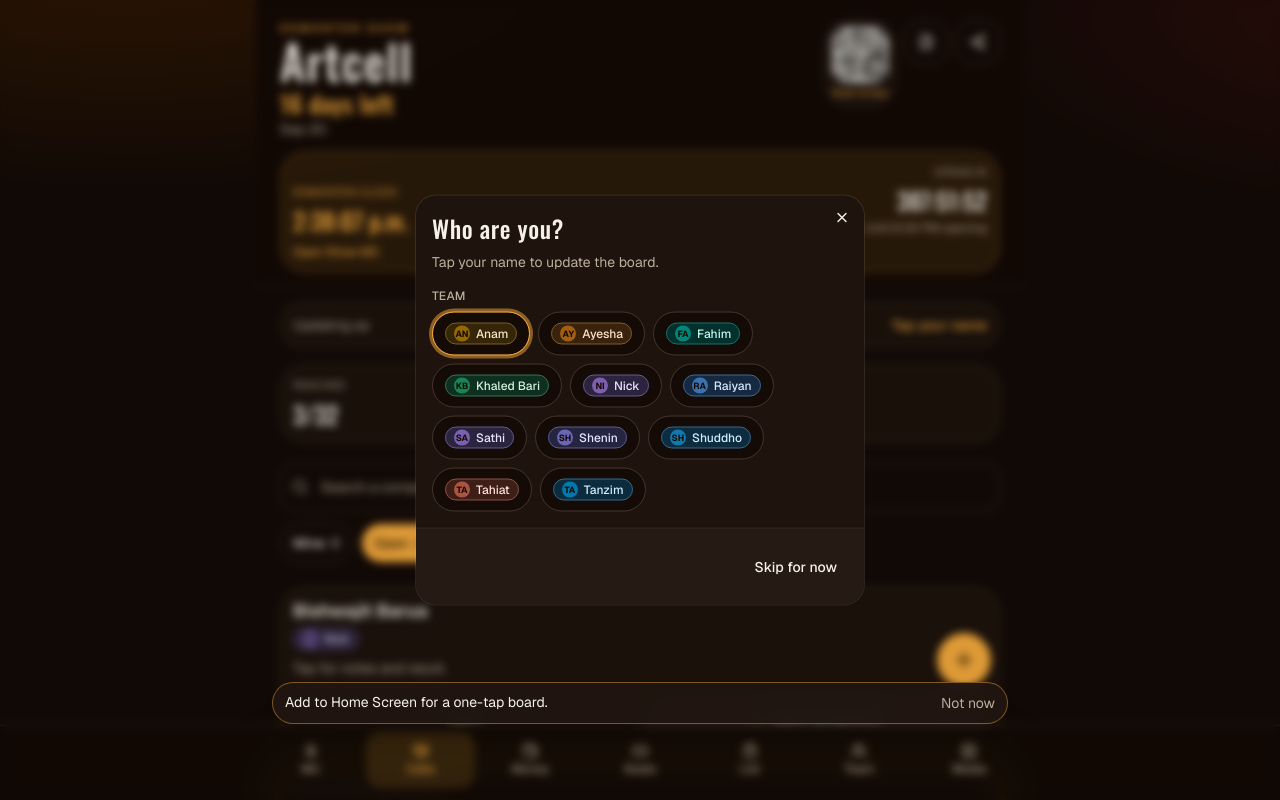
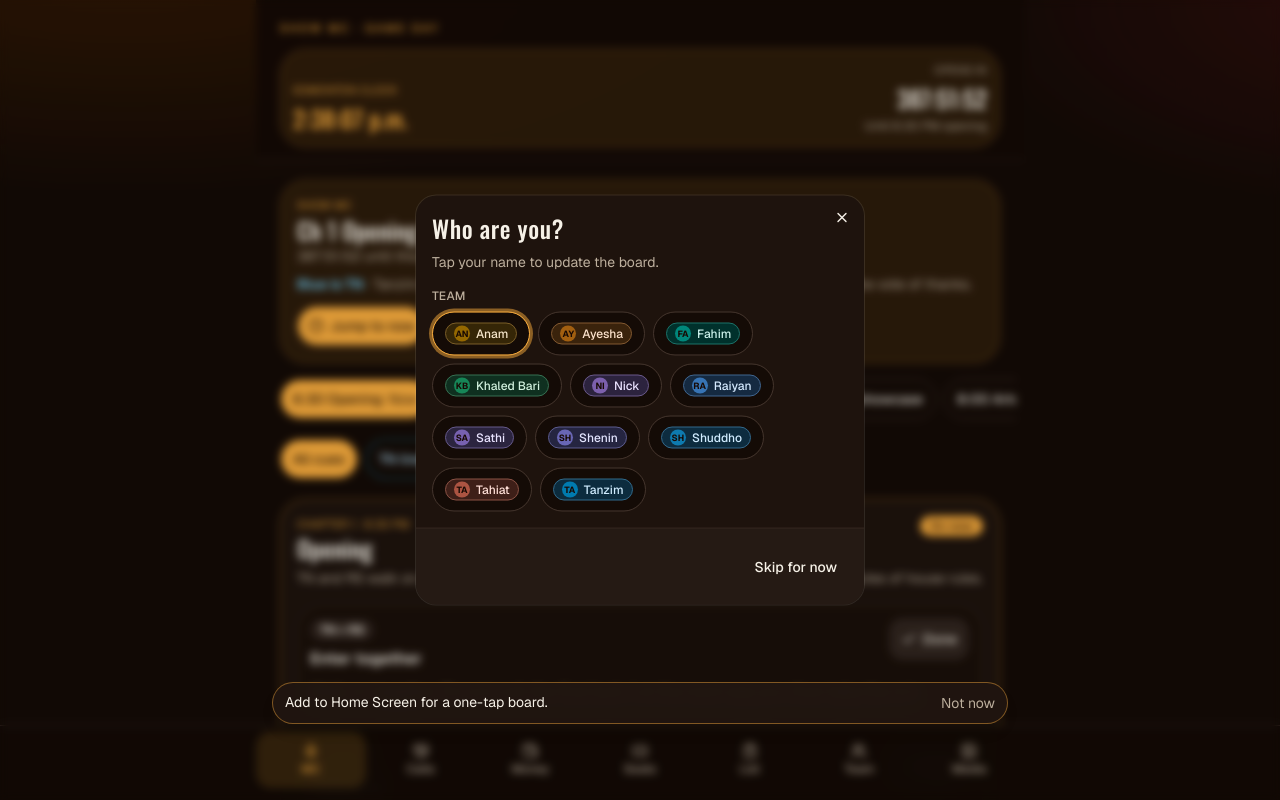
Before and after one commit to turja5252/artcell-edmonton, a Next.js app: page / in a window 1280 px wide. Shown: the top 800 px of the page. Built offline with nearby package versions, Linux system fonts and the light colour scheme.

Commit message:
Open the board on the Show MC tab.
Co-authored-by: turja5252 <turja5252@yahoo.com>

```diff
--- a/src/components/concert-app.tsx
+++ b/src/components/concert-app.tsx
@@ -154,7 +154,7 @@ export function ConcertApp({
   const [settings, setSettings] = useState<Settings>(initialSettings);
   const [deliverables, setDeliverables] = useState<Deliverable[]>(initialDeliverables);
   const [media, setMedia] = useState<MediaItem[]>(initialMedia);
-  const [tab, setTab] = useState<Tab>("outreach");
+  const [tab, setTab] = useState<Tab>("show-mc");
   const [mediaUploading, setMediaUploading] = useState(false);
   const [mediaUploadProgress, setMediaUploadProgress] = useState<number | null>(null);
   const [mediaRemovingId, setMediaRemovingId] = useState<string | null>(null);
--- a/src/components/show-mc-board.tsx
+++ b/src/components/show-mc-board.tsx
@@ -9,7 +9,6 @@ import {
   MC_CHAPTERS,
   SPONSOR_SPEECHES,
   SPONSORS,
-  THANKS,
   thanksCues,
   chapterAtMinute,
   cueMatchesSpeaker,
```
